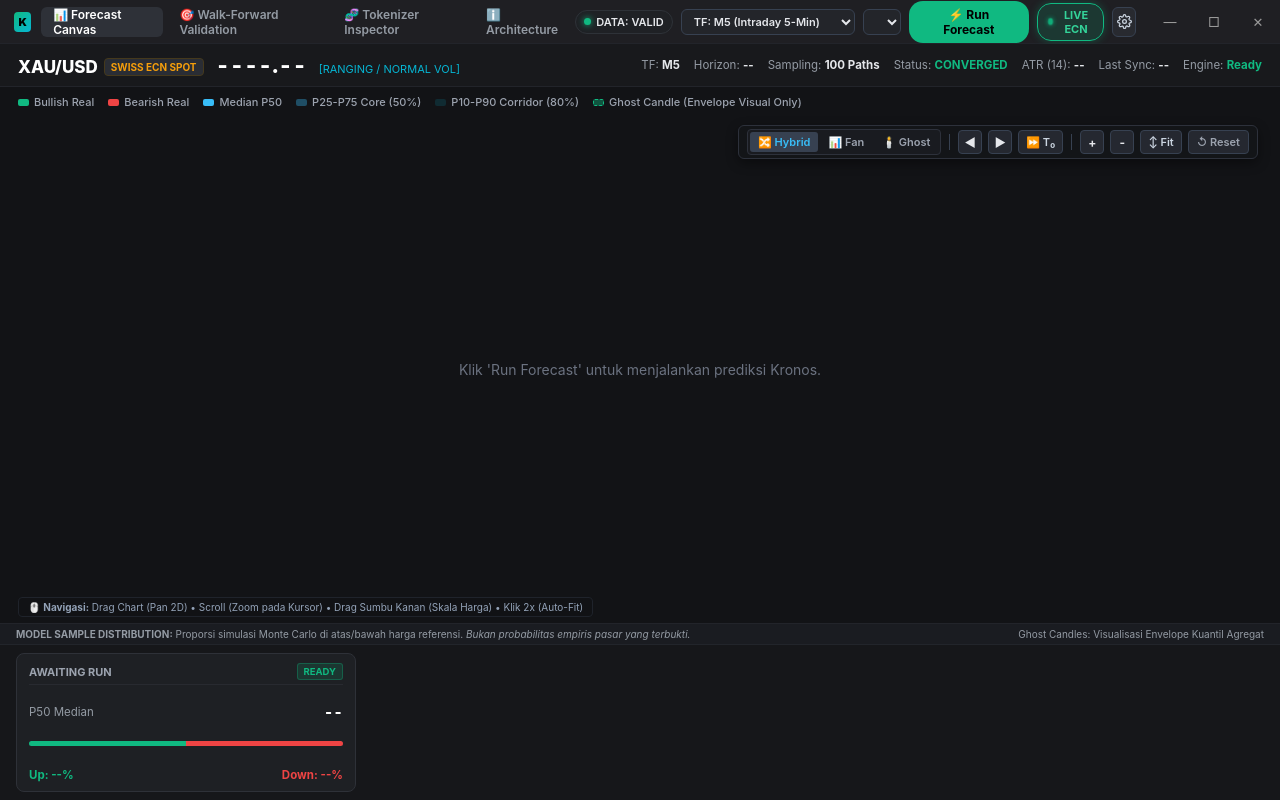
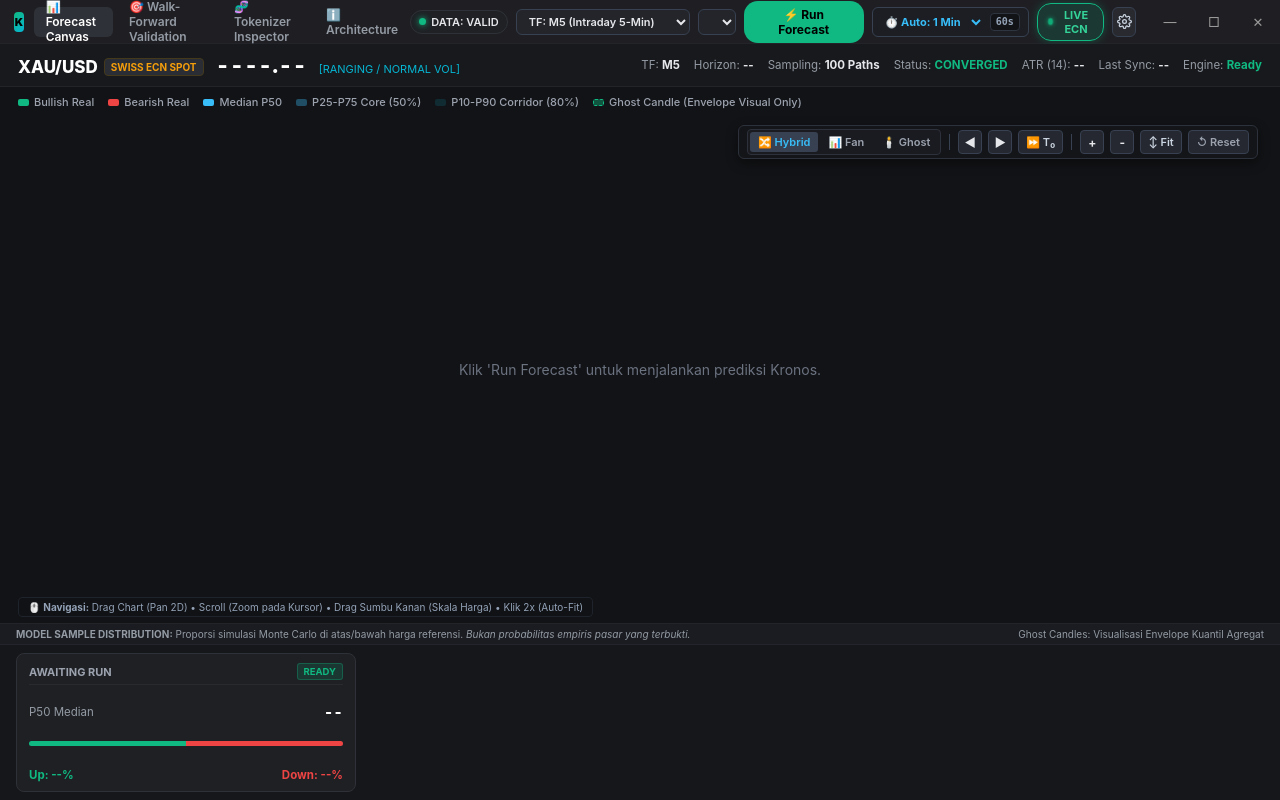
Before and after one commit to amfitrite/Kronos, a Python web app: template kronos_app/gui/templates/chrome_ui.html in a window 1280 px wide. Run offline with Jinja, Linux system fonts and the light colour scheme; the template is opened without the code that fills it, so the values that code supplies are empty.

Commit message:
feat(gui): add auto-run forecast with 1m, 5m, 15m intervals and countdown badge

```diff
--- a/kronos_app/gui/templates/chrome_ui.html
+++ b/kronos_app/gui/templates/chrome_ui.html
@@ -252,6 +252,53 @@
       100% { opacity: 1; transform: scale(1); }
     }
 
+    .auto-forecast-wrapper {
+      display: inline-flex;
+      align-items: center;
+      gap: 6px;
+      background: #1c1e24;
+      border: 1px solid #374151;
+      padding: 3px 8px;
+      border-radius: 6px;
+      height: 30px;
+      box-sizing: border-box;
+      transition: border-color 0.15s;
+    }
+
+    .auto-forecast-wrapper:hover {
+      border-color: #4b5563;
+    }
+
+    .auto-select {
+      background: transparent;
+      border: none;
+      padding: 0;
+      font-size: 11px;
+      color: #38bdf8;
+      font-weight: 700;
+      outline: none;
+      cursor: pointer;
+    }
+
+    .auto-select option {
+      background: #1e222a;
+      color: #e5e7eb;
+    }
+
+    .auto-countdown {
+      font-size: 10px;
+      font-family: 'JetBrains Mono', 'Segoe UI Mono', monospace;
+      font-weight: 700;
+      color: #94a3b8;
+      background: #121316;
+      border: 1px solid #2e3440;
+      padding: 1px 5px;
+      border-radius: 4px;
+      min-width: 24px;
+      text-align: center;
+      line-height: 14px;
+    }
+
     .gear-btn {
       width: 32px;
       height: 30px;
@@ -863,6 +910,17 @@
         <button class="btn-run" id="btnRunForecast" aria-label="Run Monte Carlo Forecast">
           <span id="btnRunText">⚡ Run Forecast</span>
         </button>
+
+        <!-- Auto-Run Forecast Interval Selector & Countdown -->
+        <div class="auto-forecast-wrapper" title="Otomatis jalankan ulang forecast secara berkala (Default: tiap 1 Menit)">
+          <select class="auto-select" id="autoForecastSelect" aria-label="Auto Forecast Interval">
+            <option value="1" selected>⏱️ Auto: 1 Min</option>
+            <option value="5">⏱️ Auto: 5 Min</option>
+            <option value="15">⏱️ Auto: 15 Min</option>
+            <option value="off">⏱️ Auto: Off</option>
+          </select>
+          <span class="auto-countdown" id="lblAutoCountdown" title="Countdown ke run forecast berikutnya">60s</span>
+        </div>
 
         <!-- Dukascopy Real-Time Live Feed Toggle -->
         <button class="live-pill active" id="btnLiveToggle" title="Auto-streaming live ticks dari Dukascopy Swiss ECN (Klik untuk Pause/Resume)">
@@ -1328,6 +1386,84 @@
     btnHybrid.addEventListener('click', () => setViewMode('hybrid'));
     btnFan.addEventListener('click', () => setViewMode('fan'));
     btnGhost.addEventListener('click', () => setViewMode('ghost'));
+
+    // --- Auto Run Forecast Engine (1m, 5m, 15m, off - Default: 1m) ---
+    let autoForecastIntervalMin = 1; // default 1 minute
+    let autoCountdownRemainingSec = 60;
+    let autoForecastTimer = null;
+
+    const autoForecastSelect = document.getElementById('autoForecastSelect');
+    const lblAutoCountdown = document.getElementById('lblAutoCountdown');
+
+    function resetAutoForecastCountdown() {
+      if (autoForecastIntervalMin === 'off' || autoForecastIntervalMin <= 0) {
+        if (lblAutoCountdown) {
+          lblAutoCountdown.textContent = 'OFF';
+          lblAutoCountdown.style.color = '#6b7280';
+        }
+        return;
+      }
+      autoCountdownRemainingSec = autoForecastIntervalMin * 60;
+      updateAutoCountdownDisplay();
+    }
+
+    function updateAutoCountdownDisplay() {
+      if (!lblAutoCountdown) return;
+      if (autoForecastIntervalMin === 'off') {
+        lblAutoCountdown.textContent = 'OFF';
+        lblAutoCountdown.style.color = '#6b7280';
+        return;
+      }
+      lblAutoCountdown.style.color = autoCountdownRemainingSec <= 5 ? '#38bdf8' : '#94a3b8';
+      if (autoCountdownRemainingSec >= 60) {
+        const m = Math.floor(autoCountdownRemainingSec / 60);
+        const s = autoCountdownRemainingSec % 60;
+        lblAutoCountdown.textContent = `${m}m${s > 0 ? (s < 10 ? '0' + s : s) + 's' : ''}`;
+      } else {
+        lblAutoCountdown.textContent = `${autoCountdownRemainingSec}s`;
+      }
+    }
+
+    function startAutoForecastTimer() {
+      if (autoForecastTimer) clearInterval(autoForecastTimer);
+      resetAutoForecastCountdown();
+
+      autoForecastTimer = setInterval(() => {
+        if (autoForecastIntervalMin === 'off') return;
+        if (isRunning) return; // Wait if already computing
+
+        autoCountdownRemainingSec--;
+        updateAutoCountdownDisplay();
+
+        if (autoCountdownRemainingSec <= 0) {
+          resetAutoForecastCountdown();
+          runForecast();
+        }
+      }, 1000);
+    }
+
+    function setAutoForecastInterval(val) {
+      if (val === 'off') {
+        autoForecastIntervalMin = 'off';
+      } else {
+        const num = parseInt(val, 10);
+        autoForecastIntervalMin = (!num || isNaN(num) || num <= 0) ? 1 : num;
+      }
+      try {
+        localStorage.setItem('kronos_auto_forecast_interval', String(autoForecastIntervalMin));
+      } catch (e) {}
+
+      if (autoForecastSelect) {
+        autoForecastSelect.value = String(autoForecastIntervalMin);
+      }
+      resetAutoForecastCountdown();
+    }
+
+    if (autoForecastSelect) {
+      autoForecastSelect.addEventListener('change', (e) => {
+        setAutoForecastInterval(e.target.value);
+      });
+    }
 
     // --- Dukascopy Real-Time Live Feed Toggle & Polling Dispatch ---
     const btnLiveToggle = document.getElementById('btnLiveToggle');
@@ -2539,6 +2675,7 @@
       if (pollTimer) clearInterval(pollTimer);
       pollTimer = null;
       isRunning = false;
+      resetAutoForecastCountdown();
 
       const btn = document.getElementById('btnRunForecast');
       btn.classList.remove('busy');
@@ -2831,6 +2968,19 @@
       // Start active real-time live polling immediately
       startLivePolling();
 
+      // 1c. Initialize Auto Run Forecast (Default: 1 Min)
+      try {
+        const savedAuto = localStorage.getItem('kronos_auto_forecast_interval');
+        if (savedAuto) {
+          setAutoForecastInterval(savedAuto);
+        } else {
+          setAutoForecastInterval('1');
+        }
+      } catch (e) {
+        setAutoForecastInterval('1');
+      }
+      startAutoForecastTimer();
+
       // 2. Fetch live status from backend
       try {
         const raw = await window.pywebview.api.get_status();
```
